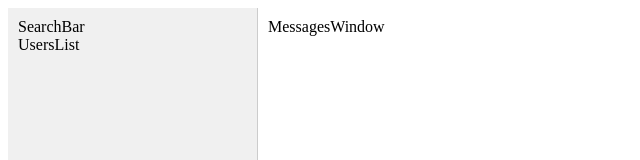
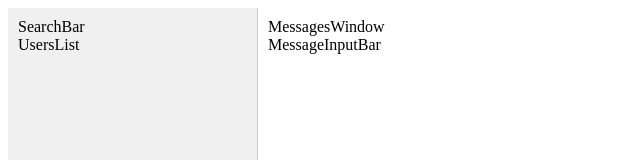
Before and after one commit to Mohammed-Abdulwahab22/RealTimeChat, a React (Vite) app: page /ChatWindow in a window 1280 px wide. Shown: the top 160 px of the page, without its empty margins (0-640 px from the left). Built offline with nearby package versions, Linux system fonts and the light colour scheme.

Commit message:
Added message input bar component

```diff
--- /dev/null
+++ b/src/components/MessageInputBar.tsx
@@ -0,0 +1,7 @@
+import React from 'react'
+
+export const MessageInputBar = () => {
+  return (
+    <div>MessageInputBar</div>
+  )
+}
--- a/src/components/MessagesWindow.tsx
+++ b/src/components/MessagesWindow.tsx
@@ -1,7 +1,10 @@
 import React from 'react'
+import { MessageInputBar } from './MessageInputBar'
 
 export const MessagesWindow = () => {
   return (
-    <div>MessagesWindow</div>
+    <div>MessagesWindow
+        <MessageInputBar />
+    </div>
   )
 }
```
